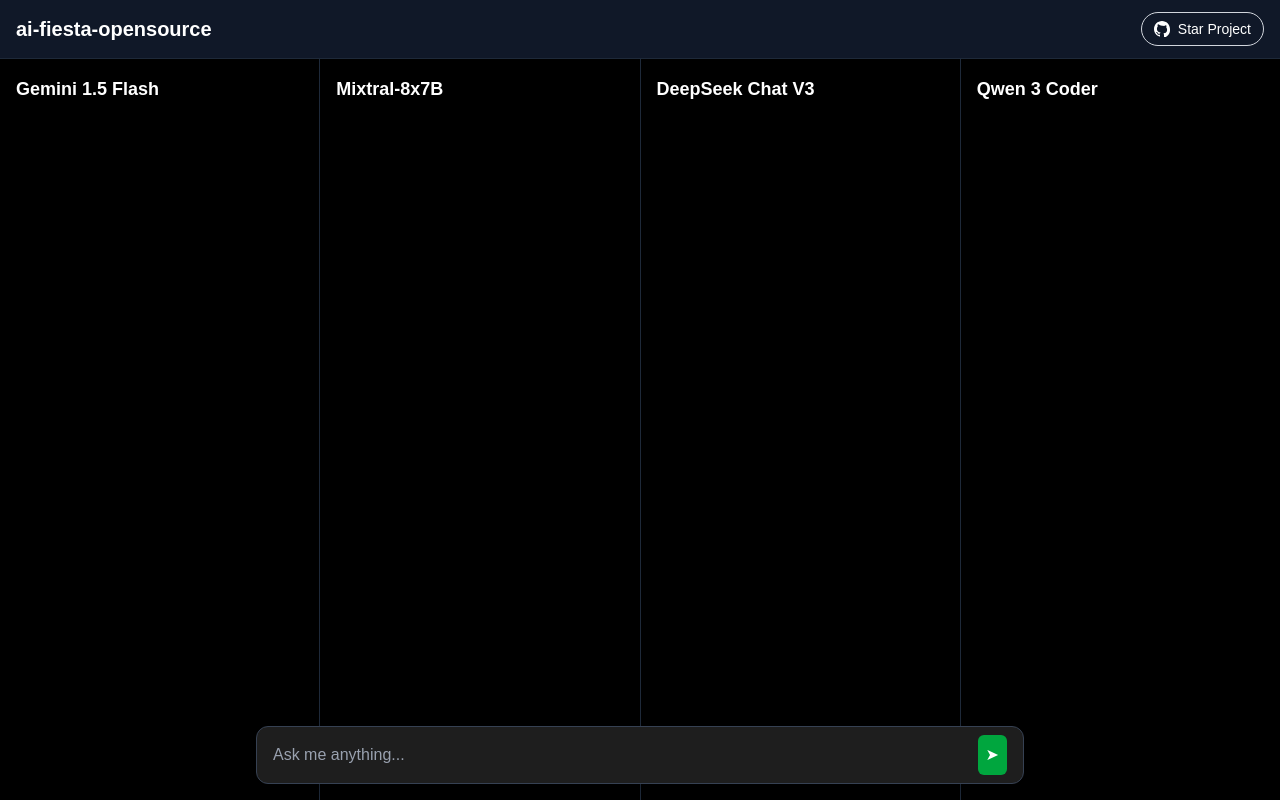
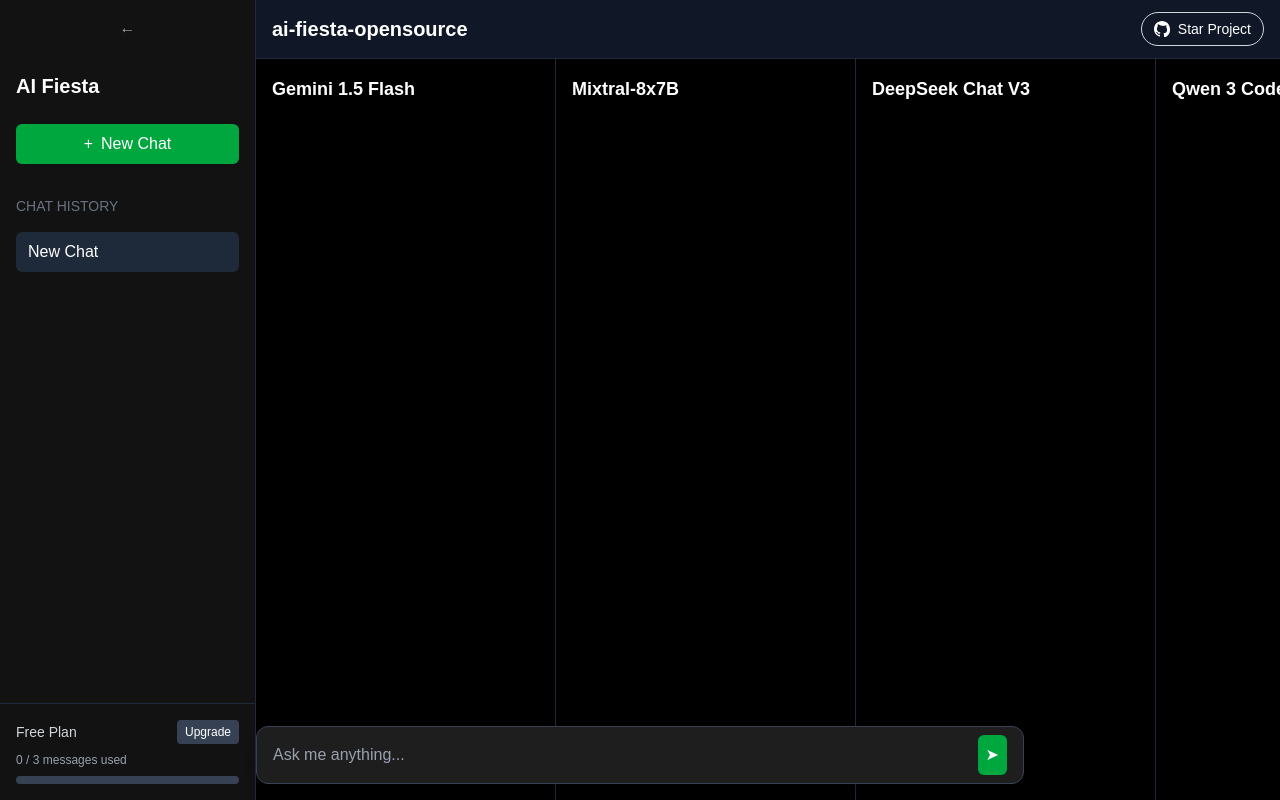
Before and after one commit to ad1tyaydv/ai-fiesta-opensource, a Next.js app: page / in a window 1280 px wide. Built offline with nearby package versions, Linux system fonts and the light colour scheme.

Commit message:
ui changed

```diff
--- a/src/app/page.tsx
+++ b/src/app/page.tsx
@@ -1,16 +1,94 @@
 "use client";
 
-import { useState } from "react";
+import { useState, useEffect } from "react";
+
+// Define types for our chat data
+interface Chat {
+  id: number;
+  title: string;
+  responses: any[];
+}
 
 export default function Chat() {
   const [message, setMessage] = useState("");
-  const [responses, setResponses] = useState<any>(null);
   const [loading, setLoading] = useState(false);
+  const [messageCount, setMessageCount] = useState(0);
+  const [showLimitModal, setShowLimitModal] = useState(false);
+  const [isSidebarOpen, setIsSidebarOpen] = useState(true);
+  const [chatHistory, setChatHistory] = useState<Chat[]>([]);
+  const [currentChatId, setCurrentChatId] = useState<number | null>(null);
+  const [showGreenLine, setShowGreenLine] = useState(false);
+
+  const maxMessages = 3;
+
+  // Initialize with a default chat
+  useEffect(() => {
+    const initialChat: Chat = {
+      id: 1,
+      title: "New Chat",
+      responses: []
+    };
+    setChatHistory([initialChat]);
+    setCurrentChatId(1);
+  }, []);
+
+  // Get current chat responses
+  const currentChat = chatHistory.find(chat => chat.id === currentChatId);
+  const responses = currentChat ? currentChat.responses : [];
+
+  const startNewChat = () => {
+    if (messageCount >= maxMessages) {
+      setShowLimitModal(true);
+      return;
+    }
+
+    // Show green line animation
+    setShowGreenLine(true);
+
+    const newChatId = Date.now();
+    const newChat: Chat = {
+      id: newChatId,
+      title: "New Chat",
+      responses: []
+    };
+
+    setChatHistory(prev => [...prev, newChat]);
+    setCurrentChatId(newChatId);
+    setMessage("");
+
+    // Hide green line after animation completes
+    setTimeout(() => setShowGreenLine(false), 1000);
+  };
+
+  const switchChat = (chatId: number) => {
+    setCurrentChatId(chatId);
+    setMessage("");
+  };
+
+  const deleteChat = (chatId: number, e: React.MouseEvent) => {
+    e.stopPropagation(); // Prevent triggering the chat switch
+
+    if (chatHistory.length <= 1) {
+      // Don't allow deleting the last chat
+      return;
+    }
+
+    setChatHistory(prev => prev.filter(chat => chat.id !== chatId));
+
+    // If we're deleting the current chat, switch to the first available chat
+    if (currentChatId === chatId) {
+      const remainingChats = chatHistory.filter(chat => chat.id !== chatId);
+      setCurrentChatId(remainingChats[0].id);
+    }
+  };
 
   const sendMessage = async () => {
-    if (!message.trim()) return;
+    if (!message.trim() || messageCount >= maxMessages) {
+      setShowLimitModal(true);
+      return;
+    }
+
     setLoading(true);
-    setResponses(null);
 
     try {
       const res = await fetch("/api/chat", {
@@ -22,9 +100,36 @@
       if (!res.ok) throw new Error("Failed to get response");
 
       const data = await res.json();
-      setResponses(data);
+
+      // Update the current chat with the new response
+      setChatHistory(prev =>
+        prev.map(chat =>
+          chat.id === currentChatId
+            ? { ...chat, responses: [...chat.responses, data] }
+            : chat
+        )
+      );
+
+      setMessageCount((prev) => prev + 1);
+
+      // Update chat title with first message if it's the default title
+      if (message.trim() && currentChat?.title === "New Chat") {
+        const newTitle = message.length > 20 ? `${message.substring(0, 20)}...` : message;
+        setChatHistory(prev =>
+          prev.map(chat =>
+            chat.id === currentChatId ? { ...chat, title: newTitle } : chat
+          )
+        );
+      }
     } catch (err) {
-      setResponses({ error: "Something went wrong." });
+      // Add error to current chat responses
+      setChatHistory(prev =>
+        prev.map(chat =>
+          chat.id === currentChatId
+            ? { ...chat, responses: [...chat.responses, { error: "Something went wrong." }] }
+            : chat
+        )
+      );
       console.error("Chat error:", err);
     } finally {
       setLoading(false);
@@ -39,9 +144,125 @@
     }
   };
 
+  useEffect(() => {
+    if (showLimitModal) {
+      const timeout = setTimeout(() => setShowLimitModal(false), 3000);
+      return () => clearTimeout(timeout);
+    }
+  }, [showLimitModal]);
+
   return (
-    <div className="h-screen flex flex-col bg-black text-white overflow-hidden">
-      {/* ⭐ Top Bar */}
+    <div className="h-screen flex bg-black text-white overflow-hidden">
+      {/* Green Line Animation */}
+      {showGreenLine && (
+        <div className="fixed top-0 left-0 w-full h-1 bg-green-500 z-50 animate-green-line"></div>
+      )}
+
+      {/* Add custom animation to CSS */}
+      <style jsx>{`
+        @keyframes greenLine {
+          0% {
+            transform: translateX(-100%);
+          }
+          100% {
+            transform: translateX(100%);
+          }
+        }
+        .animate-green-line {
+          animation: greenLine 1s ease-in-out forwards;
+        }
+      `}</style>
+
+      {/* Sidebar */}
+      <div className={`${isSidebarOpen ? 'w-64' : 'w-20'} bg-[#121212] border-r border-gray-800 flex flex-col transition-all duration-300`}>
+        {/* Toggle Button */}
+        <button
+          onClick={() => setIsSidebarOpen(!isSidebarOpen)}
+          className="p-4 text-gray-400 hover:text-white transition-colors"
+        >
+          {isSidebarOpen ? '←' : '→'}
+        </button>
+
+        {/* Sidebar Content */}
+        {isSidebarOpen && (
+          <>
+            <div className="p-4">
+              <h1 className="text-xl font-bold mb-6">AI Fiesta</h1>
+
+              <button
+                onClick={startNewChat}
+                className="w-full bg-green-600 hover:bg-green-700 text-white py-2 px-4 rounded-md mb-8 flex items-center justify-center gap-2 transition-all duration-300 hover:scale-105"
+              >
+                <span>+</span>
+                <span>New Chat</span>
+              </button>
+
+              <div className="mb-6">
+                <h2 className="text-sm uppercase text-gray-500 mb-4">Chat History</h2>
+                <ul className="space-y-2">
+                  {chatHistory.map(chat => (
+                    <li
+                      key={chat.id}
+                      className={`group py-2 px-3 rounded-md cursor-pointer truncate flex justify-between items-center ${currentChatId === chat.id ? 'bg-gray-800 text-white' : 'text-gray-300 hover:text-white'}`}
+                      onClick={() => switchChat(chat.id)}
+                      title={chat.title}
+                    >
+                      <span className="truncate flex-1">{chat.title}</span>
+                      {chatHistory.length > 1 && (
+                        <button
+                          onClick={(e) => deleteChat(chat.id, e)}
+                          className="opacity-0 group-hover:opacity-100 text-gray-500 hover:text-red-500 ml-2 transition-opacity"
+                          title="Delete chat"
+                        >
+                          ×
+                        </button>
+                      )}
+                    </li>
+                  ))}
+                </ul>
+              </div>
+            </div>
+
+            <div className="mt-auto p-4 border-t border-gray-800">
+              <div className="flex justify-between items-center mb-2">
+                <span className="text-sm text-gray-300">Free Plan</span>
+                <button className="text-xs bg-gray-700 hover:bg-gray-600 px-2 py-1 rounded">
+                  Upgrade
+                </button>
+              </div>
+              <div className="text-xs text-gray-400 mb-2">
+                {messageCount} / {maxMessages} messages used
+              </div>
+              <div className="w-full h-2 bg-gray-700 rounded-full overflow-hidden">
+                <div
+                  className="h-full bg-green-500 transition-all duration-300"
+                  style={{ width: `${(messageCount / maxMessages) * 100}%` }}
+                />
+              </div>
+            </div>
+          </>
+        )}
+
+        {/* Collapsed Sidebar View */}
+        {!isSidebarOpen && (
+          <div className="flex flex-col items-center mt-8 space-y-6">
+            <div className="text-xl font-bold">AI</div>
+            <button
+              onClick={startNewChat}
+              className="text-green-500 text-xl hover:text-green-400 transition-colors"
+              title="New Chat"
+            >
+              +
+            </button>
+            <div className="mt-auto mb-4 text-xs text-gray-400">
+              {messageCount}/{maxMessages}
+            </div>
+          </div>
+        )}
+      </div>
+
+      {/* Main Content */}
+      <div className="flex-1 flex flex-col overflow-hidden">
         <div className="w-full px-4 py-3 bg-gray-900 border-b border-gray-800 flex justify-between items-center">
           <h1 className="text-xl font-bold">ai-fiesta-opensource</h1>
           <a
@@ -69,44 +290,28 @@
           </a>
         </div>
 
-      {/* AI Responses */}
-      <div className="flex-1 overflow-x-auto sm:overflow-x-hidden">
-        <div className="flex flex-nowrap sm:flex-wrap h-full min-w-[640px] sm:min-w-full divide-x divide-gray-800">
-          {/* Gemini */}
-          <div className="flex-1 min-w-[300px] p-4 overflow-y-auto">
-            <h2 className="text-white font-semibold mb-2 text-lg">Gemini 1.5 Flash</h2>
-            <div className="whitespace-pre-wrap">
-              {responses?.gemini || (loading ? "Waiting..." : "")}
+        {/* AI Response Panels - Always side by side with horizontal scrolling */}
+        <div className="flex-1 overflow-x-auto">
+          <div className="flex flex-nowrap h-full min-w-max divide-x divide-gray-800">
+            {["gemini", "groq", "openrouter", "qwen"].map((model, idx) => (
+              <div key={model} className="w-[300px] min-w-[300px] p-4 overflow-y-auto">
+                <h2 className="text-white font-semibold mb-2 text-lg">
+                  {model === "gemini" ? "Gemini 1.5 Flash" :
+                   model === "groq" ? "Mixtral-8x7B" :
+                   model === "openrouter" ? "DeepSeek Chat V3" :
+                   "Qwen 3 Coder"}
+                </h2>
+                <div className="whitespace-pre-wrap space-y-2">
+                  {responses.map((r, i) => (
+                    <div key={i}>{r[model] || r.error}</div>
+                  ))}
+                  {loading && <div>Waiting...</div>}
+                </div>
+              </div>
+            ))}
           </div>
         </div>
 
-          {/* Groq */}
-          <div className="flex-1 min-w-[300px] p-4 overflow-y-auto">
-            <h2 className="text-white font-semibold mb-2 text-lg">Mixtral-8x7B</h2>
-            <div className="whitespace-pre-wrap">
-              {responses?.groq || (loading ? "Waiting..." : "")}
-            </div>
-          </div>
-
-          {/* DeepSeek */}
-          <div className="flex-1 min-w-[300px] p-4 overflow-y-auto">
-            <h2 className="text-white font-semibold mb-2 text-lg">DeepSeek Chat V3</h2>
-            <div className="whitespace-pre-wrap">
-              {responses?.openrouter || (loading ? "Waiting..." : "")}
-            </div>
-          </div>
-
-          {/* Qwen Coder */}
-          <div className="flex-1 min-w-[300px] p-4 overflow-y-auto">
-            <h2 className="text-white font-semibold mb-2 text-lg">Qwen 3 Coder</h2>
-            <div className="whitespace-pre-wrap">
-              {responses?.qwen || (loading ? "Waiting..." : "")}
-            </div>
-          </div>
-        </div>
-      </div>
-
-      {/* Floating Chat Input */}
         <div className="fixed bottom-4 left-1/2 transform -translate-x-1/2 w-full px-4 flex justify-center z-50">
           <div className="w-full max-w-3xl bg-[#1E1E1E] rounded-xl flex items-center px-4 py-2 gap-2 shadow-lg border border-gray-700">
             <textarea
@@ -116,11 +321,12 @@
               onKeyDown={handleKeyDown}
               placeholder="Ask me anything..."
               rows={1}
-            className="flex-1 bg-transparent resize-none outline-none text-white placeholder-gray-400"
+              disabled={messageCount >= maxMessages}
+              className="flex-1 bg-transparent resize-none outline-none text-white placeholder-gray-400 disabled:opacity-50"
             />
             <button
               onClick={sendMessage}
-            disabled={loading}
+              disabled={loading || messageCount >= maxMessages}
               className="p-2 rounded-md bg-green-600 hover:bg-green-700 text-white disabled:opacity-50"
               title="Send"
             >
@@ -129,5 +335,21 @@
           </div>
         </div>
       </div>
+
+      {showLimitModal && (
+        <div className="fixed inset-0 bg-black bg-opacity-60 flex items-center justify-center z-50">
+          <div className="bg-white text-black rounded-lg p-6 max-w-sm text-center shadow-xl">
+            <h2 className="text-lg font-semibold mb-2">Limit Reached</h2>
+            <p className="text-sm">You've used all 3 of your message trials.</p>
+            <button
+              onClick={() => setShowLimitModal(false)}
+              className="mt-4 px-4 py-2 bg-green-600 text-white rounded hover:bg-green-700"
+            >
+              OK
+            </button>
+          </div>
+        </div>
+      )}
+    </div>
   );
 }
```
Lines whose indentation alone changed are shown as unchanged.
